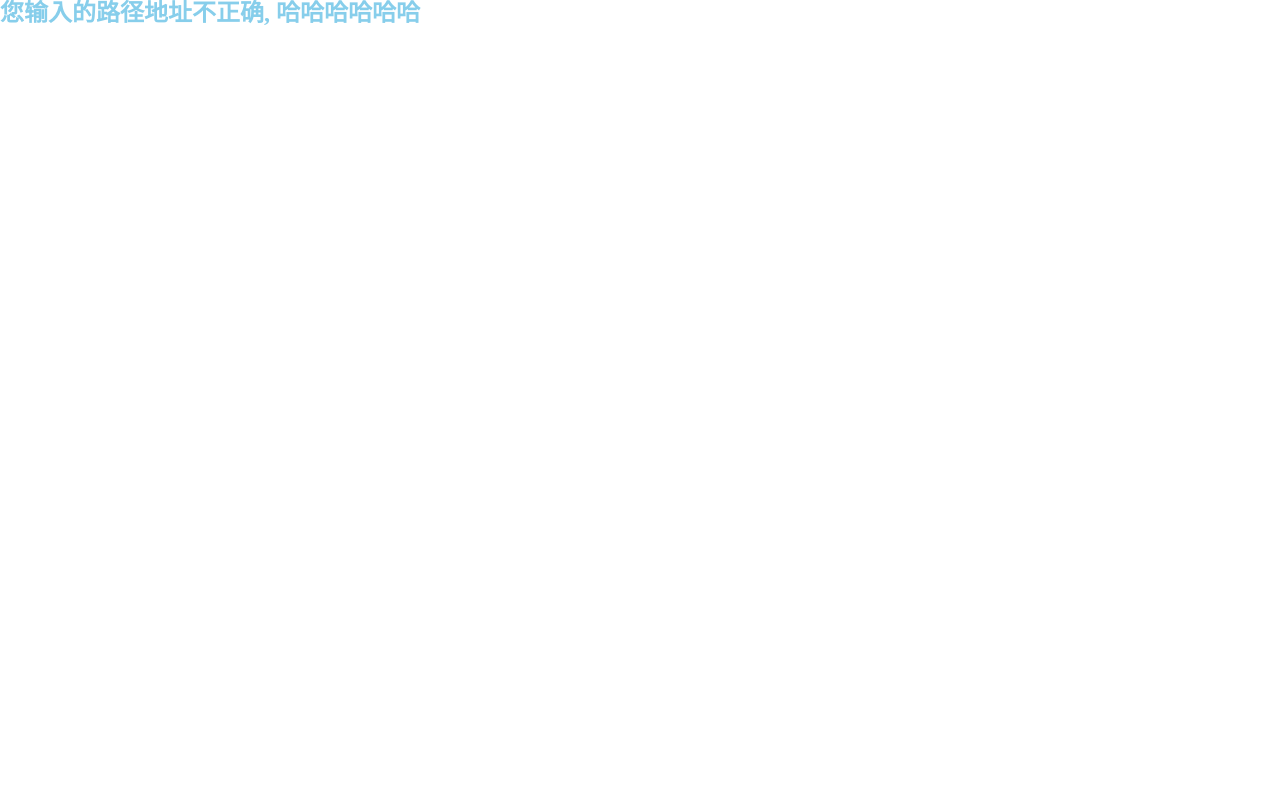
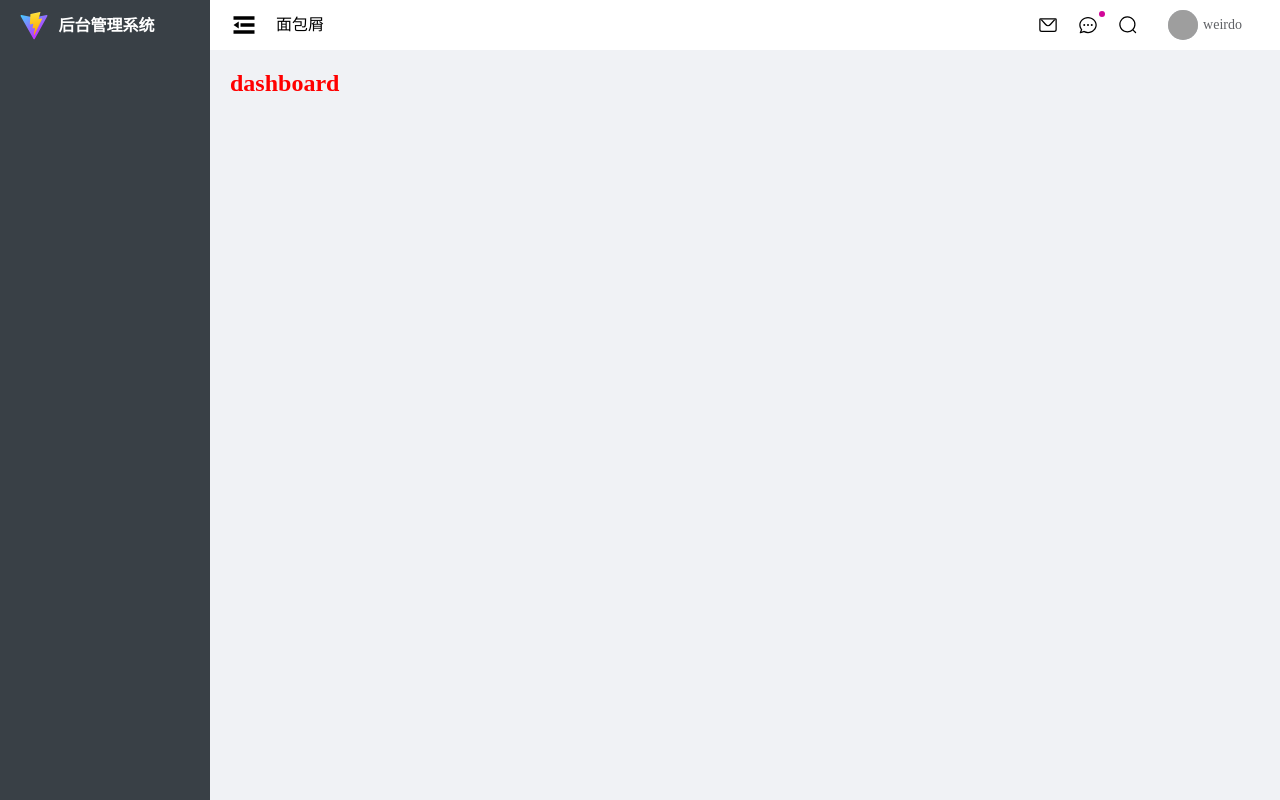
Before and after one commit to 2WeirDo/vue3-ts-cms, a Vue app: page /#/main/analysis/dashboard in a window 1280 px wide. Built offline with nearby package versions, Linux system fonts and the light colour scheme; grey boxes are pictures that could not be loaded.

Commit message:
先将路由写死-后续优化

```diff
--- a/src/components/main-header/c-cpns/header-info.vue
+++ b/src/components/main-header/c-cpns/header-info.vue
@@ -114,6 +114,7 @@ function handleExitClick() {
   // 因为直接写是覆盖不了这东西的, 所以我们要从全局去修改
   // 另外弹出来的dropdown没有渲染到app里面, 用:deep找不到
   // global是给整个html设置样式
+  // 选子组件的根元素可以不用deep, 非根元素要用deep, 不是子组件要用global
   :global(.el-dropdown-menu__item) {
     line-height: 36px !important;
     padding: 6px 22px;
--- a/src/components/main-menu/main-menu.vue
+++ b/src/components/main-menu/main-menu.vue
@@ -60,6 +60,7 @@ const userMenus = loginStore.userMenus
 // 2.监听item的点击
 const router = useRouter()
 function handleItemClick(item: any) {
+  // 这里后端传入的url就是我们要跳转的url
   const url = item.url
   router.push(url)
 }
--- /dev/null
+++ b/src/views/main/analysis/dashboard/dashboard.vue
@@ -0,0 +1,13 @@
+<template>
+  <div class="dashboard">
+    <h2>dashboard</h2>
+  </div>
+</template>
+
+<script setup lang="ts"></script>
+
+<style lang="less" scoped>
+.dashboard {
+  color: red;
+}
+</style>
--- /dev/null
+++ b/src/views/main/analysis/overview/overview.vue
@@ -0,0 +1,13 @@
+<template>
+  <div class="overview">
+    <h2>overview</h2>
+  </div>
+</template>
+
+<script setup lang="ts"></script>
+
+<style lang="less" scoped>
+.overview {
+  color: red;
+}
+</style>
--- a/src/views/main/main.vue
+++ b/src/views/main/main.vue
@@ -11,7 +11,9 @@
           <!-- 子组件自定义了事件, aside缩小的功能 -->
           <main-header @fold-change="handleFoldChange" />
         </el-header>
-        <el-main>Main</el-main>
+        <el-main>
+          <router-view></router-view>
+        </el-main>
       </el-container>
     </el-container>
   </div>
--- /dev/null
+++ b/src/views/main/system/role/role.vue
@@ -0,0 +1,13 @@
+<template>
+  <div class="role">
+    <h2>role</h2>
+  </div>
+</template>
+
+<script setup lang="ts"></script>
+
+<style lang="less" scoped>
+.role {
+  color: red;
+}
+</style>
--- /dev/null
+++ b/src/views/main/system/user/user.vue
@@ -0,0 +1,13 @@
+<template>
+  <div class="user">
+    <h2>user</h2>
+  </div>
+</template>
+
+<script setup lang="ts"></script>
+
+<style lang="less" scoped>
+.user {
+  color: red;
+}
+</style>
```
Also changed, not shown: src/router/index.ts (+19 -1 lines).
